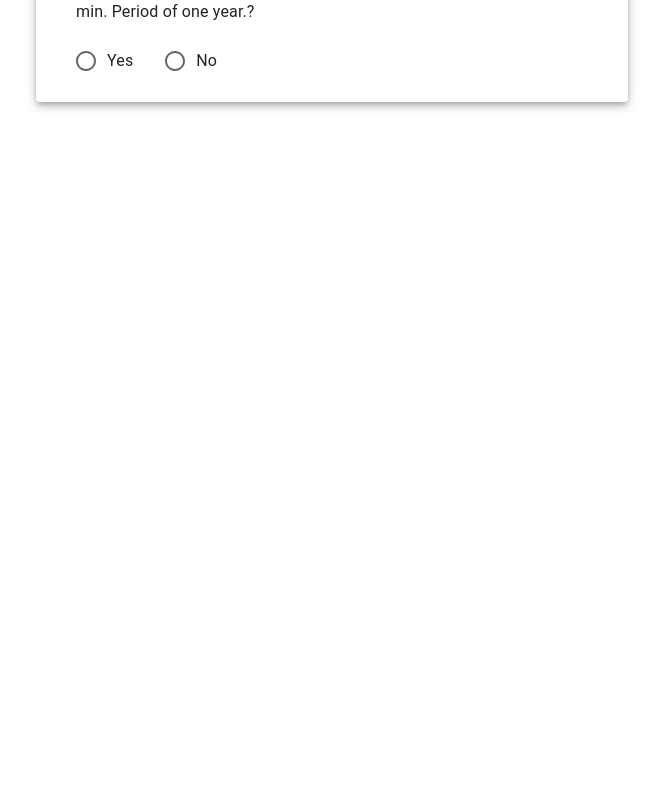
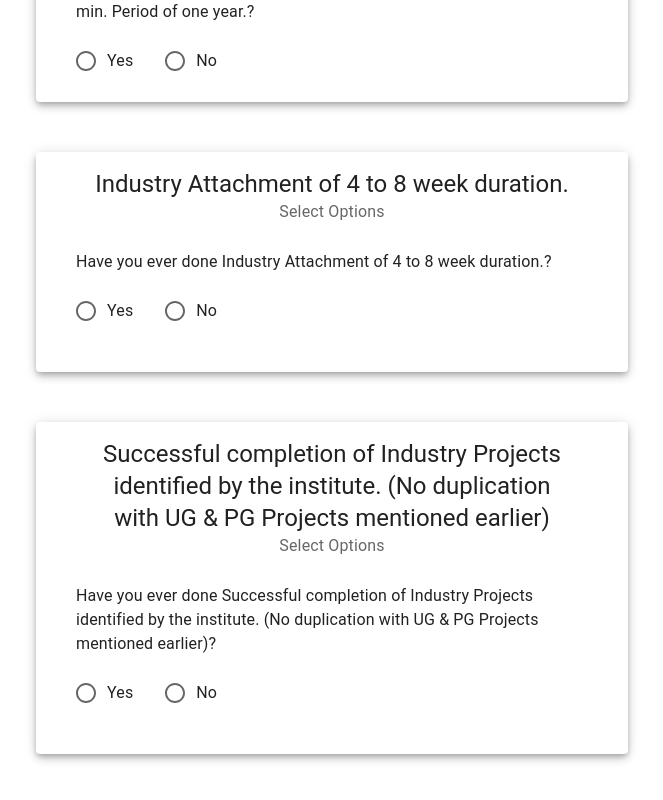
Before and after one commit to CodeArena-SJCIT/SJCIT-CPS, a React (Create React App) app: page /form/1 in a window 1280 px wide. Shown: the part 3426-4226 px from the top of the page, without its empty margins (318-981 px from the left). Before the commit the page ends 3578 px from the top, so only its background shows below. Built offline with nearby package versions, Linux system fonts and the light colour scheme.

Commit message:
This commit solves the issue of adding the Institute-Industry Interaction component in the Main Form

```diff
--- /dev/null
+++ b/src/CPS-Frontend/Main Form/Industry Attachement/industryAttachement.js
@@ -0,0 +1,84 @@
+import React from "react";
+import { useState, useEffect } from "react";
+import { Radio, RadioGroup, FormGroup, Card, CardHeader, FormControlLabel, Typography, FormControl, Select, MenuItem, InputLabel, TextField } from "@mui/material";
+
+const IndustryAttachement = () => {
+
+    const [industryAttachementChecked, setindustryAttachementChecked] = useState(false);
+
+    const [NumberofIndustryAttachments, setNumberofIndustryAttachments] = useState();
+    console.log(NumberofIndustryAttachments);
+
+    const IndustryAttachementsOption = ["4 weeks", "8 weeks"];
+
+    const [IndustryAttachementsNumber, setIndustryAttachementsNumber] = useState([]);
+
+    useEffect(() => {
+        if (NumberofIndustryAttachments) {
+            const count = parseInt(NumberofIndustryAttachments, 10) || 0;
+            setIndustryAttachementsNumber((prevList) => {
+                const newList = [...prevList];
+                if (newList.length < count) {
+                    newList.push(...Array(count - newList.length).fill({ industryAttachementsOption: "" }));
+                } else {
+                    newList.length = count;
+                }
+                return newList;
+            });
+        }
+    }, [NumberofIndustryAttachments]);
+
+    const handleaIndustryAttachementChecked = (e) => {
+        setindustryAttachementChecked(e.target.value);
+    }
+
+    const handleIndustryAttachementsSelect = (index, event) => {
+        const newIndustryAttachementsNumber = [...IndustryAttachementsNumber];
+        newIndustryAttachementsNumber[index] = { ...newIndustryAttachementsNumber[index], industryAttachementsOption: event.target.value }
+        setIndustryAttachementsNumber(newIndustryAttachementsNumber);
+        //console.log(IndustryAttachementsNumber[index]);
+    }
+
+    return (
+        <>
+            <Card variant="elevation" elevation={5} sx={{ width: '100%', paddingLeft: "40px", paddingRight: "40px", paddingBottom: "20px" }} raised>
+                <CardHeader title="Industry Attachment of 4 to 8 week duration." subheader="Select Options" sx={{ textAlign: "center" }} />
+
+                <FormGroup row sx={{ marginTop: "10px", marginBottom: "20px", alignItems: "center", gap: 2, justifyContent: "space-between" }}>
+                    <Typography>Have you ever done Industry Attachment of 4 to 8 week duration.?</Typography>
+                    <RadioGroup row sx={{ gap: 2 }} value={industryAttachementChecked} onChange={(e) => handleaIndustryAttachementChecked(e)}>
+                        <FormControlLabel value="Yes" control={<Radio />} label="Yes" />
+                        <FormControlLabel value="No" control={<Radio />} label="No" />
+                    </RadioGroup>
+                </FormGroup>
+
+                {(industryAttachementChecked !== "No" && industryAttachementChecked) &&
+                    <>
+                        <FormControl fullWidth>
+                            <TextField label="How many Industry Attachments have you done?" type="number" variant="outlined" fullWidth onChange={(e) => { let value = parseInt(e.target.value, 10); if (value <= 0) { value = 0; } else if (value) { } else { value = isNaN(value); } e.target.value = value; setNumberofIndustryAttachments(e.target.value) }} />
+                        </FormControl>
+
+                        {(industryAttachementChecked !== "No") && IndustryAttachementsNumber.map((_, index) => (
+                            <FormControl fullWidth sx={{ marginTop: "20px" }}>
+                                <Typography variant="h5" sx={{ marginBottom: "20px", textAlign: "center" }}>Information About Industry Attachment {index + 1}</Typography>
+                                <FormControl fullWidth>
+                                    <InputLabel id="t">Select Duration of Industry Attachment {index + 1} <span style={{ color: "red" }}>*</span></InputLabel>
+                                    <Select labelId="t" id="g" label="Select Duration of Industry Attachment" value={_.industryAttachementsOption} onChange={(e) => handleIndustryAttachementsSelect(index, e)}>
+                                        {IndustryAttachementsOption.map((_, index) => (
+                                            <MenuItem key={index} value={_}>{_}</MenuItem>
+                                        ))}
+                                    </Select>
+                                </FormControl>
+                            </FormControl>
+                        ))}
+                    </>
+
+                }
+
+            </Card >
+
+        </>
+    );
+}
+
+export default IndustryAttachement;
--- /dev/null
+++ b/src/CPS-Frontend/Main Form/Industry Projects/industryProjects.js
@@ -0,0 +1,88 @@
+import React from "react";
+import { useState, useEffect } from "react";
+import { Radio, RadioGroup, FormGroup, Card, CardHeader, FormControlLabel, Typography, FormControl, Select, MenuItem, InputLabel, TextField } from "@mui/material";
+
+const IndustryProjectCompletion = () => {
+
+    const [industryProjectsChecked, setindustryProjectsChecked] = useState(false);
+
+    const [NumberofIndustryProjects, setNumberofIndustryProjects] = useState();
+    console.log(setNumberofIndustryProjects);
+
+    const IndustryProjectsOption = ["Sucessfully Completed", "On Going", "Not Completed"];
+
+    const [IndustryAttachementsNumber, setIndustryAttachementsNumber] = useState([]);
+
+    useEffect(() => {
+        if (NumberofIndustryProjects) {
+            const count = parseInt(NumberofIndustryProjects, 10) || 0;
+            setIndustryAttachementsNumber((prevList) => {
+                const newList = [...prevList];
+                if (newList.length < count) {
+                    newList.push(...Array(count - newList.length).fill({ industryAttachementsOption: "" }));
+                } else {
+                    newList.length = count;
+                }
+                return newList;
+            });
+        }
+    }, [NumberofIndustryProjects]);
+
+    const handleaIndustryProjectsChecked = (e) => {
+        setindustryProjectsChecked(e.target.value);
+    }
+
+    const handleIndustryAttachementsSelect = (index, event) => {
+        const newIndustryAttachementsNumber = [...IndustryAttachementsNumber];
+        newIndustryAttachementsNumber[index] = { ...newIndustryAttachementsNumber[index], industryAttachementsOption: event.target.value }
+        setIndustryAttachementsNumber(newIndustryAttachementsNumber);
+        //console.log(IndustryAttachementsNumber[index]);
+    }
+
+    return (
+        <>
+            <Card variant="elevation" elevation={5} sx={{ width: '100%', paddingLeft: "40px", paddingRight: "40px", paddingBottom: "20px" }} raised>
+                <CardHeader title="Successful completion of Industry Projects
+identified by the institute. (No duplication
+with UG & PG Projects mentioned earlier)" subheader="Select Options" sx={{ textAlign: "center" }} />
+
+                <FormGroup row sx={{ marginTop: "10px", marginBottom: "20px", alignItems: "center", gap: 2, justifyContent: "space-between" }}>
+                    <Typography>Have you ever done Successful completion of Industry Projects
+                        identified by the institute. (No duplication
+                        with UG & PG Projects mentioned earlier)?</Typography>
+                    <RadioGroup row sx={{ gap: 2 }} value={industryProjectsChecked} onChange={(e) => handleaIndustryProjectsChecked(e)}>
+                        <FormControlLabel value="Yes" control={<Radio />} label="Yes" />
+                        <FormControlLabel value="No" control={<Radio />} label="No" />
+                    </RadioGroup>
+                </FormGroup>
+
+                {(industryProjectsChecked !== "No" && industryProjectsChecked) &&
+                    <>
+                        <FormControl fullWidth>
+                            <TextField label="How many Industry Projects have Completed Sucessfully?" type="number" variant="outlined" fullWidth onChange={(e) => { let value = parseInt(e.target.value, 10); if (value <= 0) { value = 0; } else if (value) { } else { value = isNaN(value); } e.target.value = value; setNumberofIndustryProjects(e.target.value) }} />
+                        </FormControl>
+
+                        {(industryProjectsChecked !== "No") && IndustryAttachementsNumber.map((_, index) => (
+                            <FormControl fullWidth sx={{ marginTop: "20px" }}>
+                                <Typography variant="h5" sx={{ marginBottom: "20px", textAlign: "center" }}>Information About Industry Project {index + 1}</Typography>
+                                <FormControl fullWidth>
+                                    <InputLabel id="t">Select State of Industry Project {index + 1}<span style={{ color: "red" }}>*</span></InputLabel>
+                                    <Select labelId="t" id="g" label="Select Any one" value={_.IndustryProjectsOption} onChange={(e) => handleIndustryAttachementsSelect(index, e)}>
+                                        {IndustryProjectsOption.map((_, index) => (
+                                            <MenuItem key={index} value={_}>{_}</MenuItem>
+                                        ))}
+                                    </Select>
+                                </FormControl>
+                            </FormControl>
+                        ))}
+                    </>
+
+                }
+
+            </Card >
+
+        </>
+    );
+}
+
+export default IndustryProjectCompletion;
--- a/src/CPS-Frontend/Main Form/form.js
+++ b/src/CPS-Frontend/Main Form/form.js
@@ -10,6 +10,8 @@ import Administration1 from "./Adminstration - 1/adminstration1";
 import Administration2 from "./Administration - 2/administration - 2";
 import Administration3 from "./Administration - 3/administration3";
 import Administration4 from "./Administration - 4/administration4";
+import IndustryAttachement from "./Industry Attachement/industryAttachement";
+import IndustryProjectCompletion from "./Industry Projects/industryProjects";
 
 const Form = () => {
     const [checked, setChecked] = useState(false);
@@ -106,7 +108,7 @@ const Form = () => {
                         <TextField label="How many Externally Sponsored R&D Projects Completed / Ongoing" type="number" variant="outlined" fullWidth onChange={(e) => { let value = parseInt(e.target.value, 10); if (value < 0 || isNaN(value)) { value = 0; } e.target.value = value; setnumberOfResearchProjects(e.target.value) }} />
                     </CardContent>}
 
-                    {checked && projects.map((_, index) => (
+                    {(checked !== "No") && projects.map((_, index) => (
 
                         <CardContent>
                             <Typography variant="h5" sx={{ marginBottom: "20px", textAlign: "center" }}>Information About Research Project {index + 1}</Typography>
@@ -226,6 +228,8 @@ const Form = () => {
 
                 <ConferenceOrganizer />
 
+                {/* This is the Administration Section */}
+
                 <Administration1 />
 
                 <Administration2 />
@@ -234,6 +238,12 @@ const Form = () => {
 
                 <Administration4 />
 
+                {/* This is the Industry-Instutute Interaction Section */}
+
+                <IndustryAttachement />
+
+                <IndustryProjectCompletion />
+
             </div >
         </>
     );
```
Also changed, not shown: 7 other files (tests, documents, lock files or other folders).
